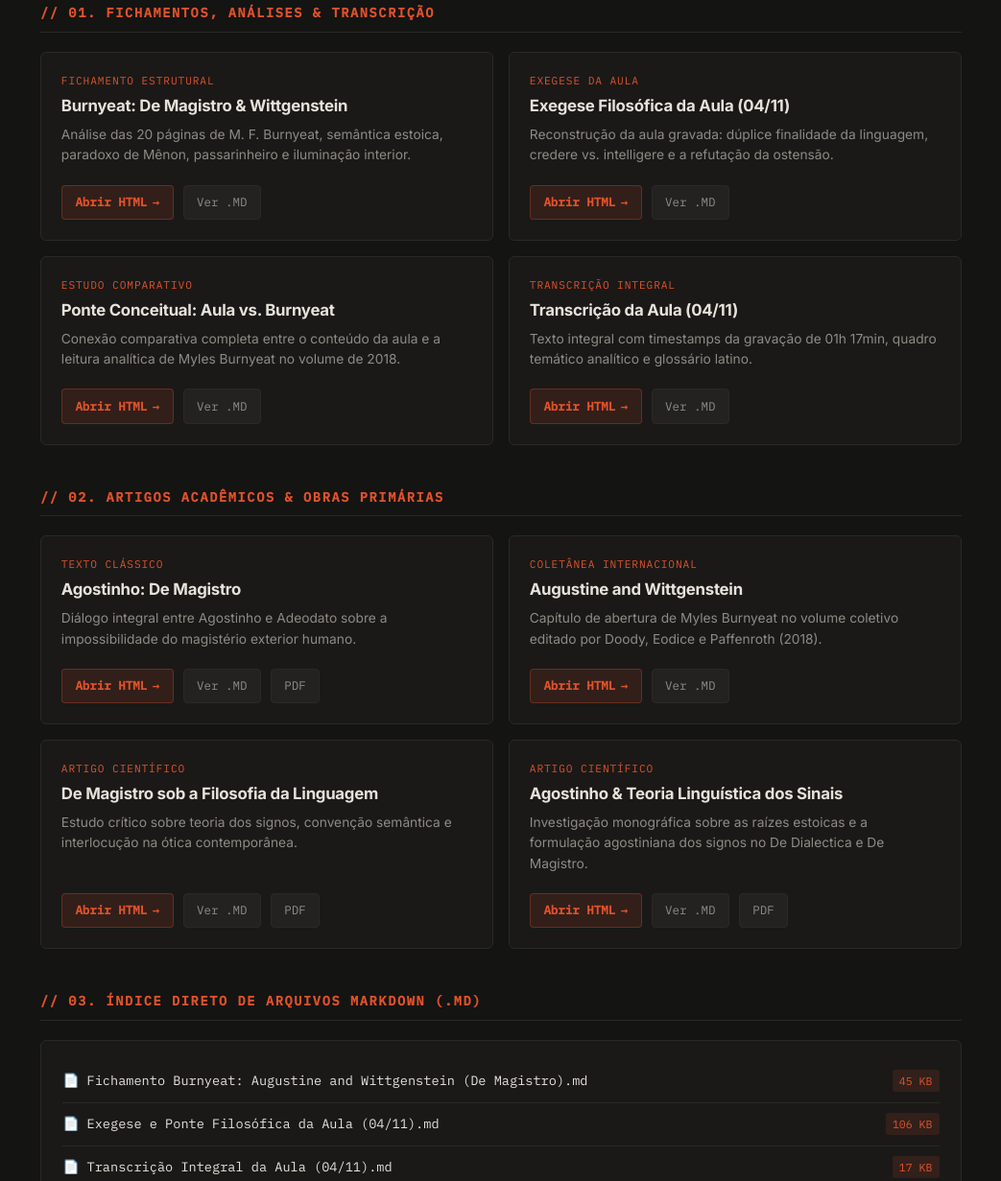
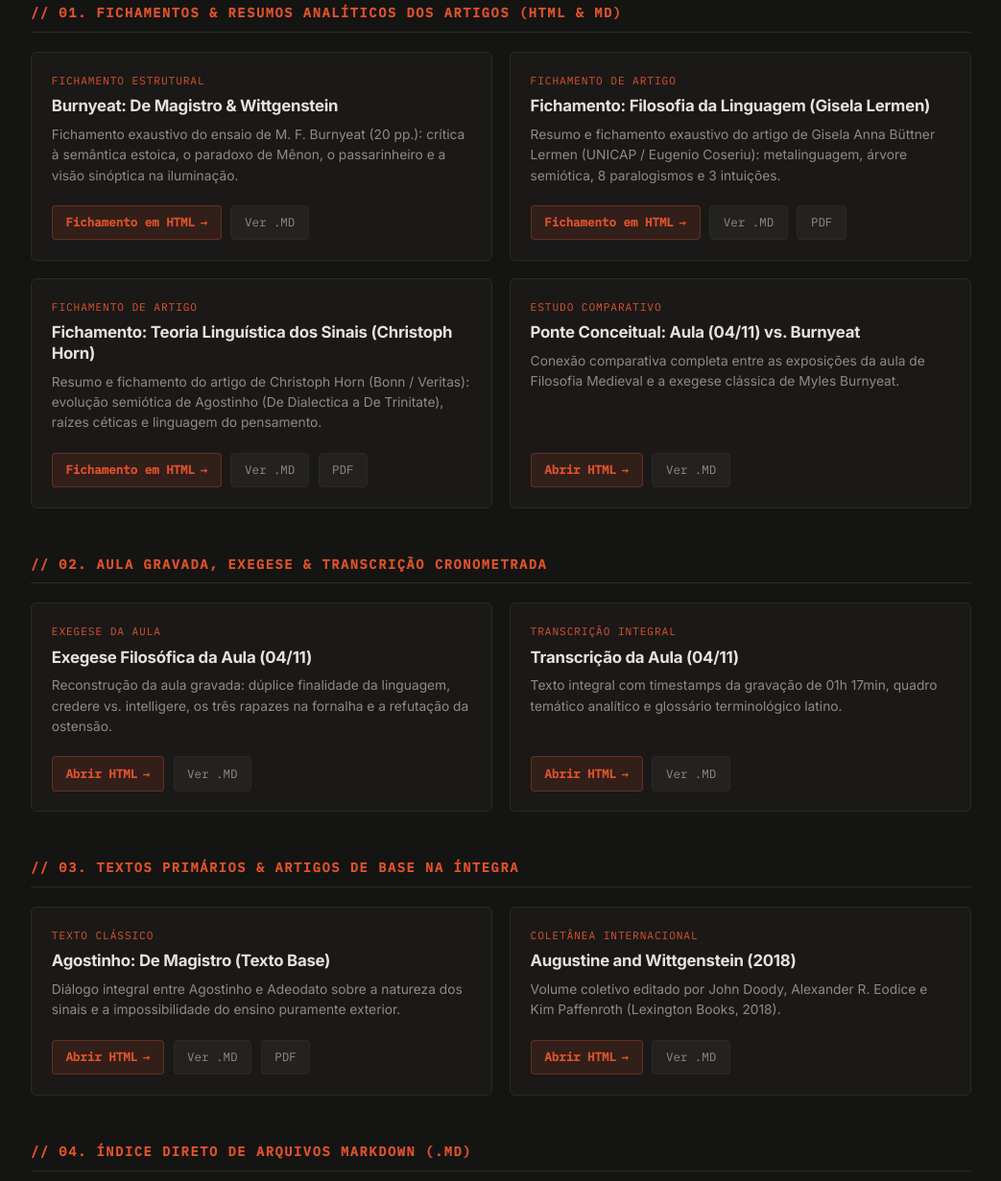
Before and after one commit to Jpitajr/agostinho-de-magistro, a plain HTML site: page index.html in a window 1280 px wide. Shown: the part 422-1653 px from the top of the page at 96% size, without its empty margins (118-1161 px from the left). Drawn offline with Linux system fonts and the light colour scheme.

Commit message:
Upload: index.html

```diff
--- a/index.html
+++ b/index.html
@@ -24,7 +24,6 @@
 
       --accent: #e0522b;
       --accent-soft: rgba(224, 82, 43, 0.12);
-      --accent-blue: #3b82f6;
 
       --font-sans: 'Inter', -apple-system, BlinkMacSystemFont, "Segoe UI", Roboto, sans-serif;
       --font-mono: 'IBM Plex Mono', ui-monospace, Menlo, Consolas, monospace;
@@ -54,7 +53,7 @@
 
     .container {
       width: 100%;
-      max-width: 960px;
+      max-width: 980px;
       margin: 0 auto;
     }
 
@@ -132,7 +131,7 @@
       text-transform: uppercase;
       letter-spacing: 0.12em;
       color: var(--accent);
-      margin: 2.75rem 0 1.25rem;
+      margin: 3rem 0 1.25rem;
       padding-bottom: 0.5rem;
       border-bottom: 1px solid var(--border);
     }
@@ -141,7 +140,7 @@
     .cards-grid {
       display: grid;
       grid-template-columns: 1fr;
-      gap: 1rem;
+      gap: 1.1rem;
     }
 
     @media (min-width: 680px) {
@@ -310,7 +309,7 @@
     <div class="header-kicker">// repositório digital de pesquisa</div>
     <h1 class="project-title">De Magistro <span class="accent">.portal</span></h1>
     <p class="lead-desc">
-      Hub central com acesso duplo: você pode abrir os relatórios formatados em <strong>HTML Editorial</strong> ou acessar diretamente os <strong>arquivos brutos em Markdown (.md)</strong> e PDFs.
+      Hub central com relatórios em <strong>HTML Editorial</strong> (otimizados para leitura em desktop e celular no Brave/Safari) e acesso direto aos <strong>arquivos brutos em Markdown (.md)</strong>.
     </p>
 
     <!-- ÁUDIO EMBEDDED DIRETO NO TOPO -->
@@ -325,27 +324,79 @@
       </audio>
     </div>
 
-    <!-- SEÇÃO 1: FICHAMENTOS & RELATÓRIOS PRINCIPAIS -->
-    <h2 class="section-heading">// 01. fichamentos, análises &amp; transcrição</h2>
+    <!-- ========================================== -->
+    <!-- SEÇÃO 01: FICHAMENTOS & RESUMOS DOS ARTIGOS -->
+    <!-- ========================================== -->
+    <h2 class="section-heading">// 01. fichamentos &amp; resumos analíticos dos artigos (html &amp; md)</h2>
     <div class="cards-grid">
 
+      <!-- Fichamento Burnyeat -->
       <div class="doc-card">
         <div>
           <div class="card-badge">Fichamento Estrutural</div>
           <div class="card-title">Burnyeat: De Magistro &amp; Wittgenstein</div>
-          <div class="card-desc">Análise das 20 páginas de M. F. Burnyeat, semântica estoica, paradoxo de Mênon, passarinheiro e iluminação interior.</div>
+          <div class="card-desc">Fichamento exaustivo do ensaio de M. F. Burnyeat (20 pp.): crítica à semântica estoica, o paradoxo de Mênon, o passarinheiro e a visão sinóptica na iluminação.</div>
         </div>
         <div class="card-actions">
-          <a href="relatorio_burnyeat_de_magistro.html" class="btn-link btn-primary">Abrir HTML <span>→</span></a>
+          <a href="relatorio_burnyeat_de_magistro.html" class="btn-link btn-primary">Fichamento em HTML <span>→</span></a>
           <a href="Augustine and Wittgenstein ( etc.) (z-library.sk, 1lib.sk, z-lib.sk).md" class="btn-link btn-secondary">Ver .MD</a>
         </div>
       </div>
+
+      <!-- Fichamento Artigo Gisela Lermen -->
+      <div class="doc-card">
+        <div>
+          <div class="card-badge">Fichamento de Artigo</div>
+          <div class="card-title">Fichamento: Filosofia da Linguagem (Gisela Lermen)</div>
+          <div class="card-desc">Resumo e fichamento exaustivo do artigo de Gisela Anna Büttner Lermen (UNICAP / Eugenio Coseriu): metalinguagem, árvore semiótica, 8 paralogismos e 3 intuições.</div>
+        </div>
+        <div class="card-actions">
+          <a href="fichamento_artigo_filosofia_da_linguagem.html" class="btn-link btn-primary">Fichamento em HTML <span>→</span></a>
+          <a href="[ARTIGO] Agostinho_De Magistro_Uma análise sob o aspecto da Filosofia da Linguagem.md" class="btn-link btn-secondary">Ver .MD</a>
+          <a href="[ARTIGO] Agostinho_De Magistro_Uma análise sob o aspecto da Filosofia da Linguagem.pdf" class="btn-link btn-secondary">PDF</a>
+        </div>
+      </div>
+
+      <!-- Fichamento Artigo Christoph Horn -->
+      <div class="doc-card">
+        <div>
+          <div class="card-badge">Fichamento de Artigo</div>
+          <div class="card-title">Fichamento: Teoria Linguística dos Sinais (Christoph Horn)</div>
+          <div class="card-desc">Resumo e fichamento do artigo de Christoph Horn (Bonn / Veritas): evolução semiótica de Agostinho (De Dialectica a De Trinitate), raízes céticas e linguagem do pensamento.</div>
+        </div>
+        <div class="card-actions">
+          <a href="fichamento_artigo_teoria_linguistica_sinais.html" class="btn-link btn-primary">Fichamento em HTML <span>→</span></a>
+          <a href="[ARTIGO] Agostinho_Teoria Linguística dos Sinais.md" class="btn-link btn-secondary">Ver .MD</a>
+          <a href="[ARTIGO] Agostinho_Teoria Linguística dos Sinais.pdf" class="btn-link btn-secondary">PDF</a>
+        </div>
+      </div>
+
+      <!-- Ponte Conceitual Aula vs Burnyeat -->
+      <div class="doc-card">
+        <div>
+          <div class="card-badge">Estudo Comparativo</div>
+          <div class="card-title">Ponte Conceitual: Aula (04/11) vs. Burnyeat</div>
+          <div class="card-desc">Conexão comparativa completa entre as exposições da aula de Filosofia Medieval e a exegese clássica de Myles Burnyeat.</div>
+        </div>
+        <div class="card-actions">
+          <a href="Exegese_De_Magistro_Ponte_Aula_04-11.html" class="btn-link btn-primary">Abrir HTML <span>→</span></a>
+          <a href="Exegese_De_Magistro_Ponte_Aula_04-11.md" class="btn-link btn-secondary">Ver .MD</a>
+        </div>
+      </div>
+
+    </div>
+
+    <!-- ========================================== -->
+    <!-- SEÇÃO 02: AULA, EXEGESE & TRANSCRIÇÃO     -->
+    <!-- ========================================== -->
+    <h2 class="section-heading">// 02. aula gravada, exegese &amp; transcrição cronometrada</h2>
+    <div class="cards-grid">
 
       <div class="doc-card">
         <div>
           <div class="card-badge">Exegese da Aula</div>
           <div class="card-title">Exegese Filosófica da Aula (04/11)</div>
-          <div class="card-desc">Reconstrução da aula gravada: dúplice finalidade da linguagem, credere vs. intelligere e a refutação da ostensão.</div>
+          <div class="card-desc">Reconstrução da aula gravada: dúplice finalidade da linguagem, credere vs. intelligere, os três rapazes na fornalha e a refutação da ostensão.</div>
         </div>
         <div class="card-actions">
           <a href="exegese_agostinho_de_magistro_aula.html" class="btn-link btn-primary">Abrir HTML <span>→</span></a>
@@ -355,21 +406,9 @@
 
       <div class="doc-card">
         <div>
-          <div class="card-badge">Estudo Comparativo</div>
-          <div class="card-title">Ponte Conceitual: Aula vs. Burnyeat</div>
-          <div class="card-desc">Conexão comparativa completa entre o conteúdo da aula e a leitura analítica de Myles Burnyeat no volume de 2018.</div>
-        </div>
-        <div class="card-actions">
-          <a href="Exegese_De_Magistro_Ponte_Aula_04-11.html" class="btn-link btn-primary">Abrir HTML <span>→</span></a>
-          <a href="Exegese_De_Magistro_Ponte_Aula_04-11.md" class="btn-link btn-secondary">Ver .MD</a>
-        </div>
-      </div>
-
-      <div class="doc-card">
-        <div>
           <div class="card-badge">Transcrição Integral</div>
           <div class="card-title">Transcrição da Aula (04/11)</div>
-          <div class="card-desc">Texto integral com timestamps da gravação de 01h 17min, quadro temático analítico e glossário latino.</div>
+          <div class="card-desc">Texto integral com timestamps da gravação de 01h 17min, quadro temático analítico e glossário terminológico latino.</div>
         </div>
         <div class="card-actions">
           <a href="Transcricao_Medieval_04-11.html" class="btn-link btn-primary">Abrir HTML <span>→</span></a>
@@ -379,15 +418,17 @@
 
     </div>
 
-    <!-- SEÇÃO 2: ARTIGOS & TEXTOS DE BASE -->
-    <h2 class="section-heading">// 02. artigos acadêmicos &amp; obras primárias</h2>
+    <!-- ========================================== -->
+    <!-- SEÇÃO 03: TEXTOS PRIMÁRIOS & ARTIGOS BASE -->
+    <!-- ========================================== -->
+    <h2 class="section-heading">// 03. textos primários &amp; artigos de base na íntegra</h2>
     <div class="cards-grid">
 
       <div class="doc-card">
         <div>
           <div class="card-badge">Texto Clássico</div>
-          <div class="card-title">Agostinho: De Magistro</div>
-          <div class="card-desc">Diálogo integral entre Agostinho e Adeodato sobre a impossibilidade do magistério exterior humano.</div>
+          <div class="card-title">Agostinho: De Magistro (Texto Base)</div>
+          <div class="card-desc">Diálogo integral entre Agostinho e Adeodato sobre a natureza dos sinais e a impossibilidade do ensino puramente exterior.</div>
         </div>
         <div class="card-actions">
           <a href="Agostinho - De Magistro.html" class="btn-link btn-primary">Abrir HTML <span>→</span></a>
@@ -399,8 +440,8 @@
       <div class="doc-card">
         <div>
           <div class="card-badge">Coletânea Internacional</div>
-          <div class="card-title">Augustine and Wittgenstein</div>
-          <div class="card-desc">Capítulo de abertura de Myles Burnyeat no volume coletivo editado por Doody, Eodice e Paffenroth (2018).</div>
+          <div class="card-title">Augustine and Wittgenstein (2018)</div>
+          <div class="card-desc">Volume coletivo editado por John Doody, Alexander R. Eodice e Kim Paffenroth (Lexington Books, 2018).</div>
         </div>
         <div class="card-actions">
           <a href="Augustine and Wittgenstein ( etc.) (z-library.sk, 1lib.sk, z-lib.sk).html" class="btn-link btn-primary">Abrir HTML <span>→</span></a>
@@ -408,39 +449,23 @@
         </div>
       </div>
 
-      <div class="doc-card">
-        <div>
-          <div class="card-badge">Artigo Científico</div>
-          <div class="card-title">De Magistro sob a Filosofia da Linguagem</div>
-          <div class="card-desc">Estudo crítico sobre teoria dos signos, convenção semântica e interlocução na ótica contemporânea.</div>
-        </div>
-        <div class="card-actions">
-          <a href="[ARTIGO] Agostinho_De Magistro_Uma análise sob o aspecto da Filosofia da Linguagem.html" class="btn-link btn-primary">Abrir HTML <span>→</span></a>
-          <a href="[ARTIGO] Agostinho_De Magistro_Uma análise sob o aspecto da Filosofia da Linguagem.md" class="btn-link btn-secondary">Ver .MD</a>
-          <a href="[ARTIGO] Agostinho_De Magistro_Uma análise sob o aspecto da Filosofia da Linguagem.pdf" class="btn-link btn-secondary">PDF</a>
-        </div>
-      </div>
-
-      <div class="doc-card">
-        <div>
-          <div class="card-badge">Artigo Científico</div>
-          <div class="card-title">Agostinho &amp; Teoria Linguística dos Sinais</div>
-          <div class="card-desc">Investigação monográfica sobre as raízes estoicas e a formulação agostiniana dos signos no De Dialectica e De Magistro.</div>
-        </div>
-        <div class="card-actions">
-          <a href="[ARTIGO] Agostinho_Teoria Linguística dos Sinais.html" class="btn-link btn-primary">Abrir HTML <span>→</span></a>
-          <a href="[ARTIGO] Agostinho_Teoria Linguística dos Sinais.md" class="btn-link btn-secondary">Ver .MD</a>
-          <a href="[ARTIGO] Agostinho_Teoria Linguística dos Sinais.pdf" class="btn-link btn-secondary">PDF</a>
-        </div>
-      </div>
-
     </div>
 
-    <!-- SEÇÃO 3: LISTA DIRETA DE TODOS OS .MD -->
-    <h2 class="section-heading">// 03. índice direto de arquivos markdown (.md)</h2>
+    <!-- ========================================== -->
+    <!-- SEÇÃO 04: ÍNDICE DIRETO DOS ARQUIVOS .MD   -->
+    <!-- ========================================== -->
+    <h2 class="section-heading">// 04. índice direto de arquivos markdown (.md)</h2>
     <div class="md-source-list">
       <div class="md-source-item">
-        <a href="Augustine and Wittgenstein ( etc.) (z-library.sk, 1lib.sk, z-lib.sk).md">📄 Fichamento Burnyeat: Augustine and Wittgenstein (De Magistro).md</a>
+        <a href="[ARTIGO] Agostinho_De Magistro_Uma análise sob o aspecto da Filosofia da Linguagem.md">📄 Resumo &amp; Fichamento: Filosofia da Linguagem (Gisela Lermen).md</a>
+        <span class="md-tag">61 KB</span>
+      </div>
+      <div class="md-source-item">
+        <a href="[ARTIGO] Agostinho_Teoria Linguística dos Sinais.md">📄 Resumo &amp; Fichamento: Teoria Linguística dos Sinais (Christoph Horn).md</a>
+        <span class="md-tag">59 KB</span>
+      </div>
+      <div class="md-source-item">
+        <a href="Augustine and Wittgenstein ( etc.) (z-library.sk, 1lib.sk, z-lib.sk).md">📄 Fichamento: Augustine and Wittgenstein (M. F. Burnyeat).md</a>
         <span class="md-tag">45 KB</span>
       </div>
       <div class="md-source-item">
@@ -455,14 +480,6 @@
         <a href="Agostinho - De Magistro.md">📄 Agostinho - De Magistro (Texto Base).md</a>
         <span class="md-tag">27 KB</span>
       </div>
-      <div class="md-source-item">
-        <a href="[ARTIGO] Agostinho_De Magistro_Uma análise sob o aspecto da Filosofia da Linguagem.md">📄 Artigo: Análise sob o aspecto da Filosofia da Linguagem.md</a>
-        <span class="md-tag">61 KB</span>
-      </div>
-      <div class="md-source-item">
-        <a href="[ARTIGO] Agostinho_Teoria Linguística dos Sinais.md">📄 Artigo: Teoria Linguística dos Sinais.md</a>
-        <span class="md-tag">59 KB</span>
-      </div>
     </div>
 
     <footer class="index-footer">
```
